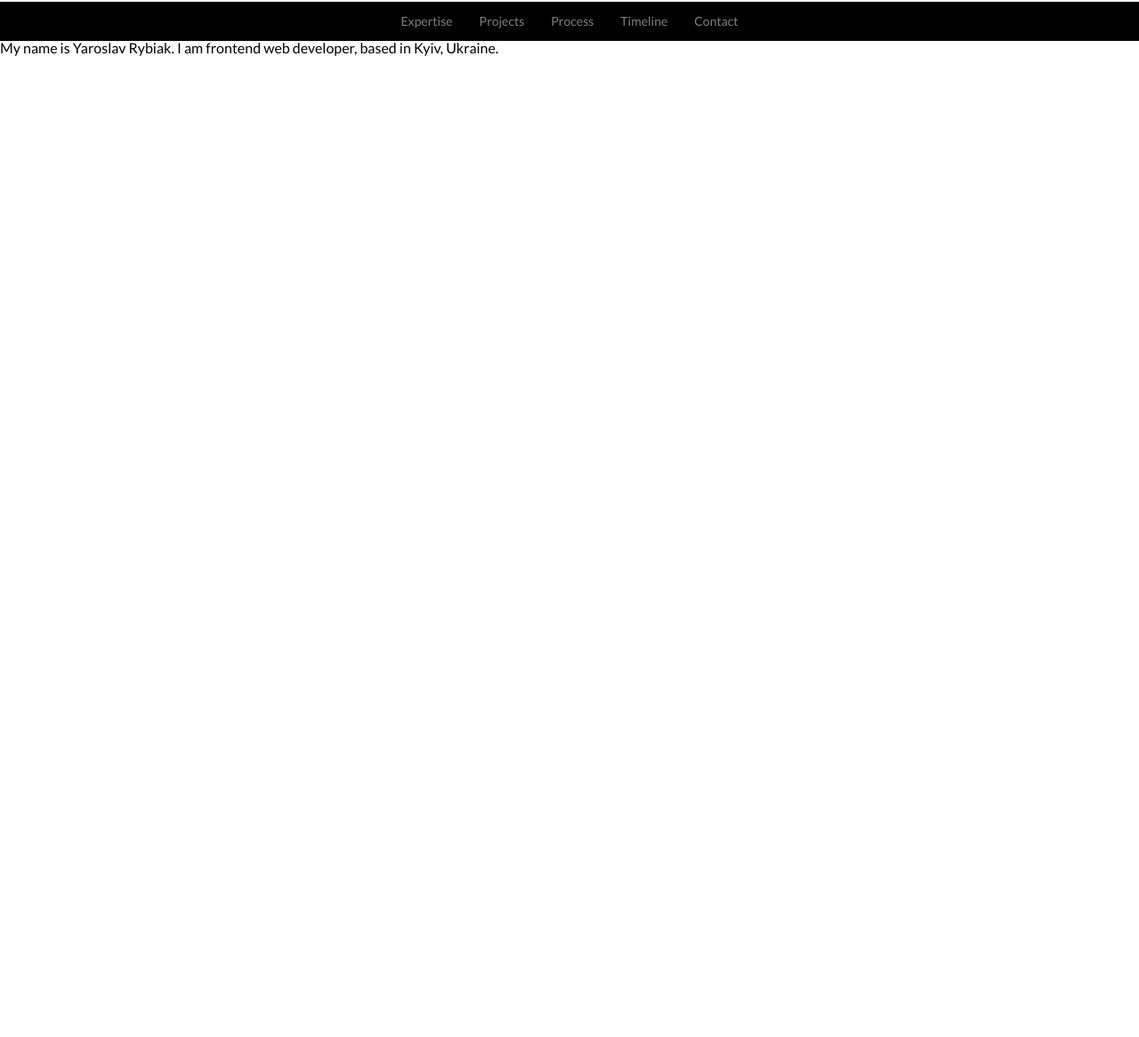
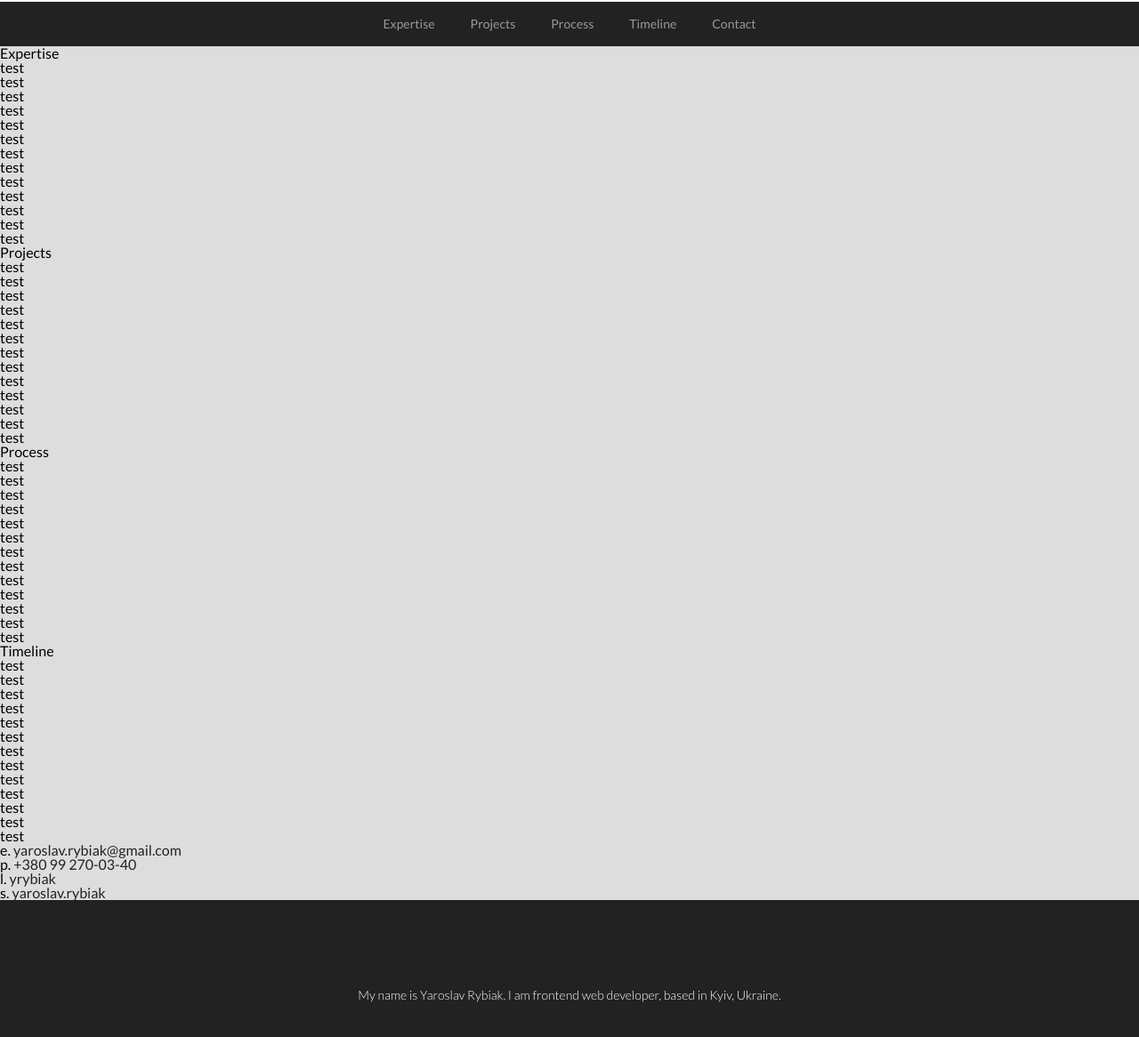
Before and after one commit to yaroslav-rybiak/PWRM, a plain HTML site: page index.html in a window 1280 px wide. Shown: the whole page at 89% size. Before the commit the page ends 800 px from the top, so only its background shows below. Drawn offline with Linux system fonts and the light colour scheme.

Commit message:
header and contacts

```diff
--- a/css/main.css
+++ b/css/main.css
@@ -56,35 +56,51 @@ table {
 
 body {
     font-family: "Lato", "Open Sans", "Helvetica Neue", Helvetica, Arial, sans-serif;
+    background-color: #ddd;
 }
 
 nav {
     width: 100%;
-    background-color: black;
-    padding-top: 15px;
-    padding-bottom: 15px;
+    background-color: #222;
+    padding-top: 18px;
+    padding-bottom: 18px;
     border-top: 2px solid white;
     text-align:center;
     font-size: 14px;
 }
 
-nav ul {
-    margin-left: auto;
-    margin-right: auto;
-}
-
 nav li {
     display: inline-block;
-    margin: 0 15px;
+    margin: 0 20px;
     vertical-align: top;
 }
 
 nav a {
     text-decoration: none;
-    color: gray;
+    color: #999;
 }
 
 nav a:hover {
     text-decoration: none;
-    color: white;
+    color: #fff;
 }
+
+footer {
+    text-align: center;
+    padding-top: 100px;
+    padding-bottom: 100px;
+    background-color: #222;
+    color: #fff;
+    font-size: 14px;
+    font-weight: 300;
+}
+
+#section-contact a {
+    text-decoration: none;
+    color: #222;
+}
+
+#section-contact a:hover {
+    text-decoration: none;
+    color: #999;
+}
--- a/index.html
+++ b/index.html
@@ -25,11 +25,34 @@
     </ul>
 </nav>
 <main id="sections" role="main">
-    <section id="section-skills" class="section grey"></section>
-    <section id="section-work" class="section grey"></section>
-    <section id="section-process" class="section grey"></section>
-    <section id="section-timeline" class="section grey"></section>
-    <section id="section-contact" class="section grey"></section>
+
+    <section id="section-skills" class="section grey">
+        Expertise<br>test<br>test<br>test<br>test<br>test<br>test<br>
+        test<br>test<br>test<br>test<br>test<br>test<br>test<br>
+    </section>
+
+    <section id="section-work" class="section grey">
+        Projects<br>test<br>test<br>test<br>test<br>test<br>test<br>
+        test<br>test<br>test<br>test<br>test<br>test<br>test<br>
+    </section>
+
+    <section id="section-process" class="section grey">
+        Process<br>test<br>test<br>test<br>test<br>test<br>test<br>
+        test<br>test<br>test<br>test<br>test<br>test<br>test<br>
+    </section>
+
+    <section id="section-timeline" class="section grey">
+        Timeline<br>test<br>test<br>test<br>test<br>test<br>test<br>
+        test<br>test<br>test<br>test<br>test<br>test<br>test<br>
+    </section>
+
+    <section id="section-contact" class="section grey">
+        e. <a href="mailto:yaroslav.rybiak@gmail.com">yaroslav.rybiak@gmail.com</a><br>
+        p. <a href="tel:+380992700340">+380 99 270-03-40</a><br>
+        l. <a href="https://ua.linkedin.com/in/yrybiak" target="_blank">yrybiak</a><br>
+        s. <a href="skype:yaroslav.rybiak">yaroslav.rybiak</a>
+    </section>
+
 </main>
 
 <footer>
```
